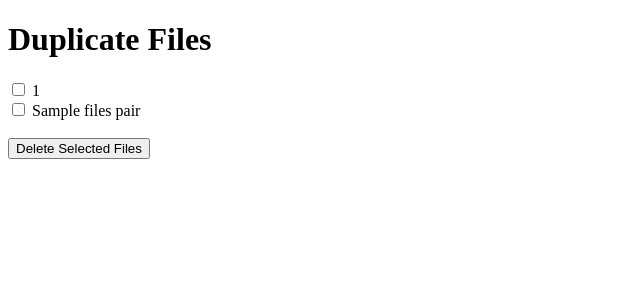
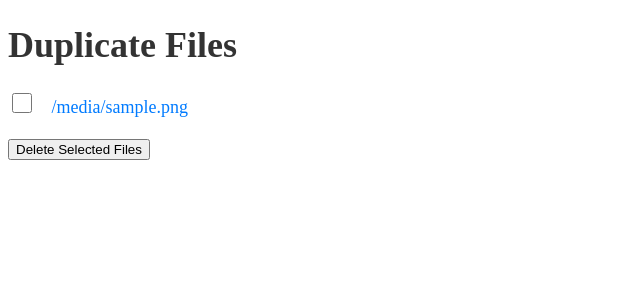
Before and after one commit to Kalinga/managemedia, a Flask app: template templates/index.html in a window 1280 px wide. Shown: the top 300 px of the page, without its empty margins (0-640 px from the left). Run offline with Flask 3, Linux system fonts and the light colour scheme; the template is opened without the code that fills it: most values are stand-ins (such as "Sample title", 1, 10 or a date in 2020).

Commit message:
Different colour

```diff
--- a/templates/index.html
+++ b/templates/index.html
@@ -4,18 +4,42 @@
     <meta charset="UTF-8">
     <meta name="viewport" content="width=device-width, initial-scale=1.0">
     <title>Duplicate Files</title>
+    <style>
+        body {
+            font-size: 18px; /* Increase font size */
+            color: #333; /* Default text color */
+        }
+        .file-pair {
+            margin-bottom: 20px;
+        }
+        .checkbox-label {
+            margin-right: 10px;
+        }
+        .checkbox-label input[type="checkbox"] {
+            margin-right: 5px;
+            width: 20px; /* Larger checkboxes */
+            height: 20px; /* Larger checkboxes */
+        }
+        .original-file {
+            color: #007bff; /* Color for original file paths */
+        }
+        .duplicate-file {
+            color: #dc3545; /* Color for duplicate file paths */
+        }
+    </style>
 </head>
 <body>
     <h1>Duplicate Files</h1>
     <form action="/" method="post">
         {% for files_pair in duplicate_files %}
-        <div>
-            <input type="checkbox" name="file_to_delete[]" value="{{ files_pair[0] }}">
-            <label>{{ files_pair[0] }}</label>
+        <div class="file-pair">
+            {% for file_path in files_pair %}
+            <label class="checkbox-label">
+                <input type="checkbox" name="file_to_delete[]" value="{{ file_path }}">
+            </label>
+            <span class="{% if loop.index == 1 %}original-file{% else %}duplicate-file{% endif %}">{{ file_path }}</span>
             <br>
-            <input type="checkbox" name="file_to_delete[]" value="{{ files_pair[1] }}">
-            <label>{{ files_pair[1] }}</label>
-            <br><br>
+            {% endfor %}
         </div>
         {% endfor %}
         <button type="submit">Delete Selected Files</button>
```
